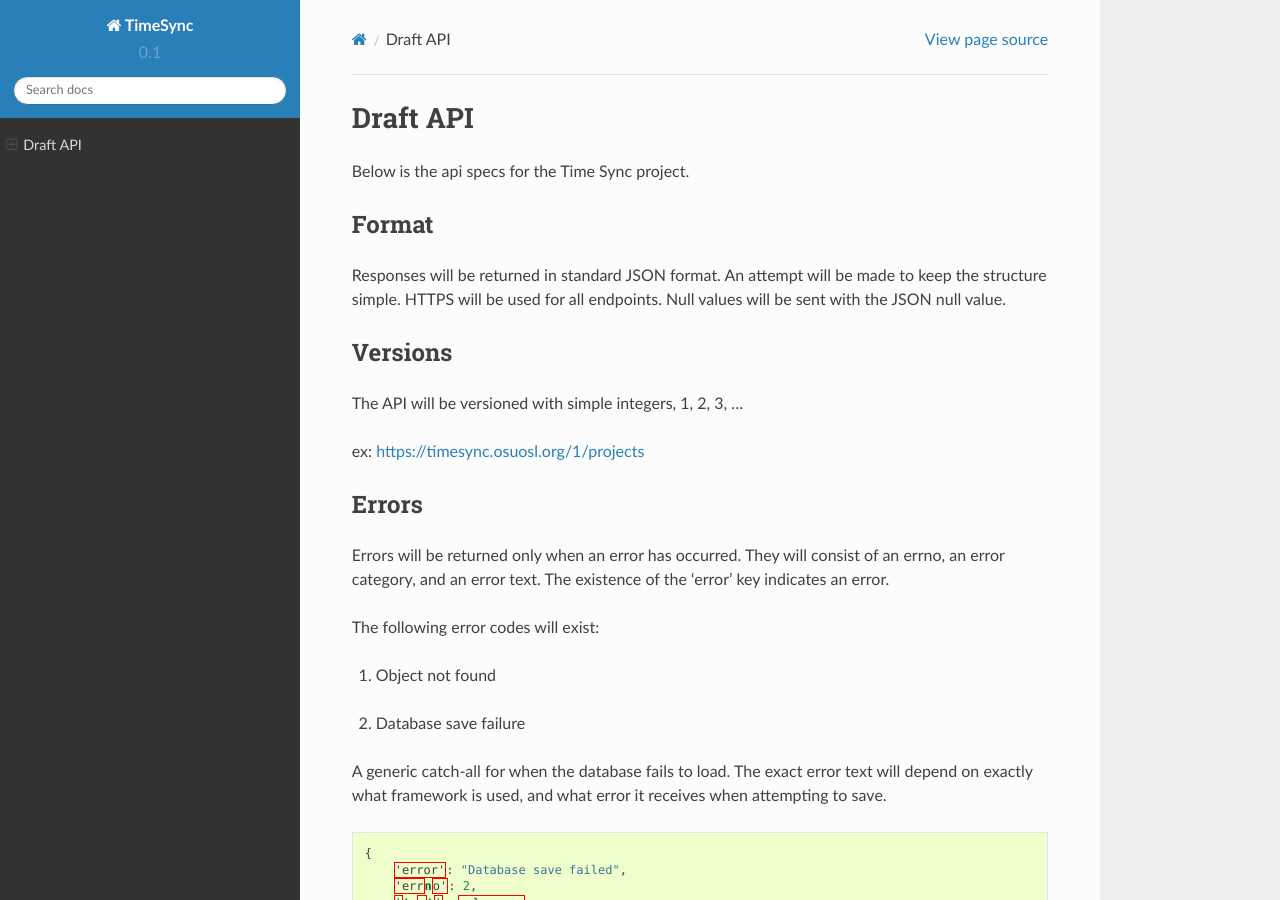
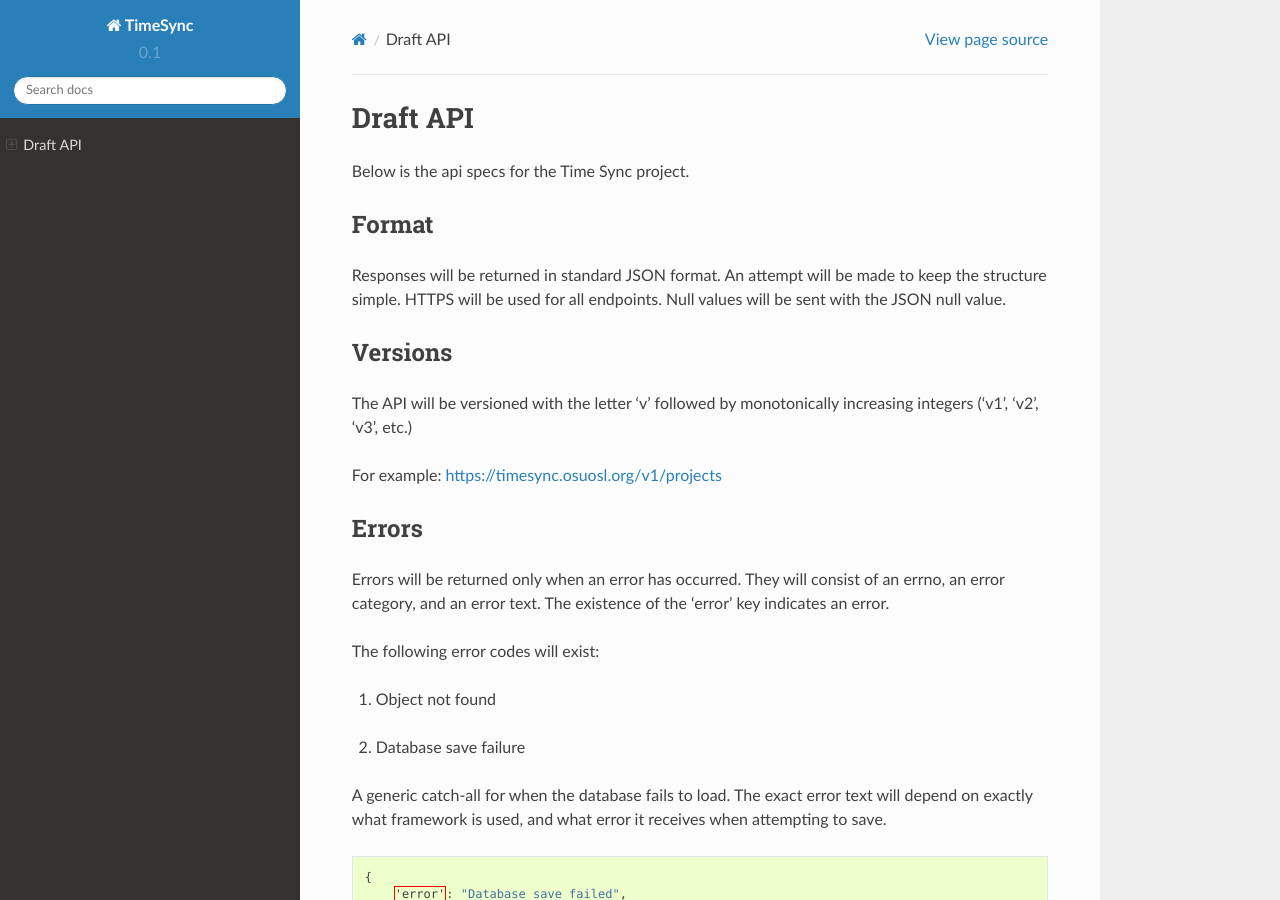
Before and after one commit to osuosl/timesync-node, a Sphinx documentation site: the page built from docs/source/design/draft_api.rst, in a window 1280 px wide and 900 px high. Built offline with Sphinx 7.4.7 and the Read the Docs theme 2.0.0, drawn with Linux system fonts in a browser that asks for light colours.

Commit message:
Update versioning scheme at @bramwelt's suggestion

```diff
--- a/docs/source/design/draft_api.rst
+++ b/docs/source/design/draft_api.rst
@@ -14,9 +14,10 @@ will be sent with the JSON null value.
 
 Versions
 --------
-The API will be versioned with simple integers, 1, 2, 3, ...
+The API will be versioned with the letter 'v' followed by monotonically
+increasing integers ('v1', 'v2', 'v3', etc.)
 
-ex: https://timesync.osuosl.org/1/projects
+For example: https://timesync.osuosl.org/v1/projects
 
 
 Errors
```
